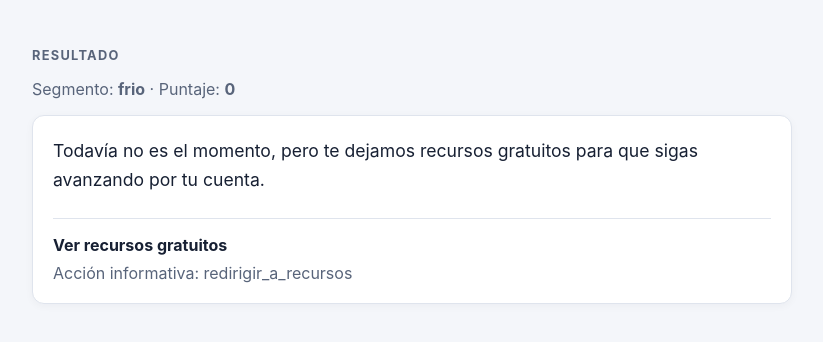
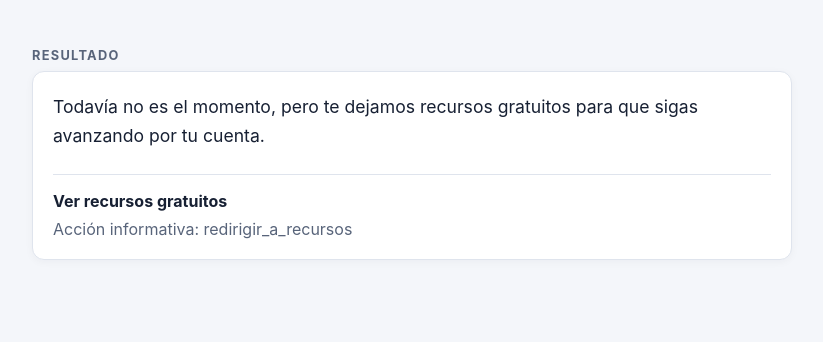
Before and after one commit to lechuzaloml/Proy, a React (Vite) app: page / in a window 1280 px wide. Both pictures are taken after a click on the button "Enviar". Shown: the top 342 px of the page, without its empty margins (228-1051 px from the left). Built offline with nearby package versions, Linux system fonts and the light colour scheme.

Commit message:
Oculta puntaje y segmento del usuario final; el cálculo interno no cambia

```diff
--- a/src/App.tsx
+++ b/src/App.tsx
@@ -28,13 +28,12 @@ export default function App() {
     const mensaje =
       calculo.tipo === "sin_segmento"
         ? "No se encontró un segmento para el puntaje obtenido."
-        : `No se encontró un resultado para el segmento "${calculo.segmento}".`;
+        : "No se pudo encontrar un resultado para el cuestionario.";
 
     return (
       <main className="validation-errors" role="alert">
         <h1>No se pudo determinar el resultado</h1>
         <p>{mensaje}</p>
-        <p>Puntaje obtenido: {calculo.puntajeTotal}</p>
       </main>
     );
   }
--- a/src/components/PantallaResultado.tsx
+++ b/src/components/PantallaResultado.tsx
@@ -10,13 +10,6 @@ export default function PantallaResultado({
   return (
     <main className="questionnaire result-screen">
       <p className="eyebrow">Resultado</p>
-      {calculo.tipo === "segmentado" && (
-        <p className="result-summary">
-          Segmento: <strong>{calculo.segmento}</strong>
-          <span aria-hidden="true"> · </span>
-          Puntaje: <strong>{calculo.puntajeTotal}</strong>
-        </p>
-      )}
       <article className="question-card">
         <p>{calculo.resultado.contenido}</p>
         {calculo.resultado.cta && (
```
